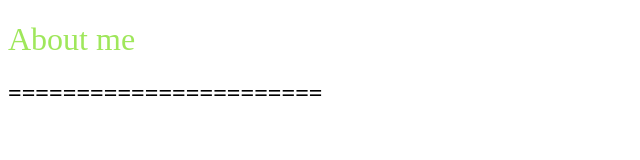
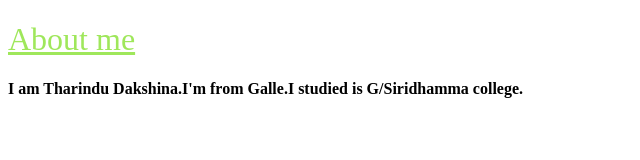
Before and after one commit to TharinduDakshina/RAD_GROUP_08, a plain HTML site: page src/index.html in a window 1280 px wide. Shown: the whole page, without its empty margins (0-640 px from the left). Drawn offline with Linux system fonts and the light colour scheme.

Commit message:
update index file

```diff
--- a/src/index.html
+++ b/src/index.html
@@ -9,8 +9,9 @@
 </head>
 
 <body>
-<h1>About me</h1>
-<h2>=======================</h2>
+<h1><u>About me</u></h1>
+
+<p><b>I am Tharindu Dakshina.I'm from Galle.I studied is G/Siridhamma college. </b></p>
 </body>
 
 </html>
```
